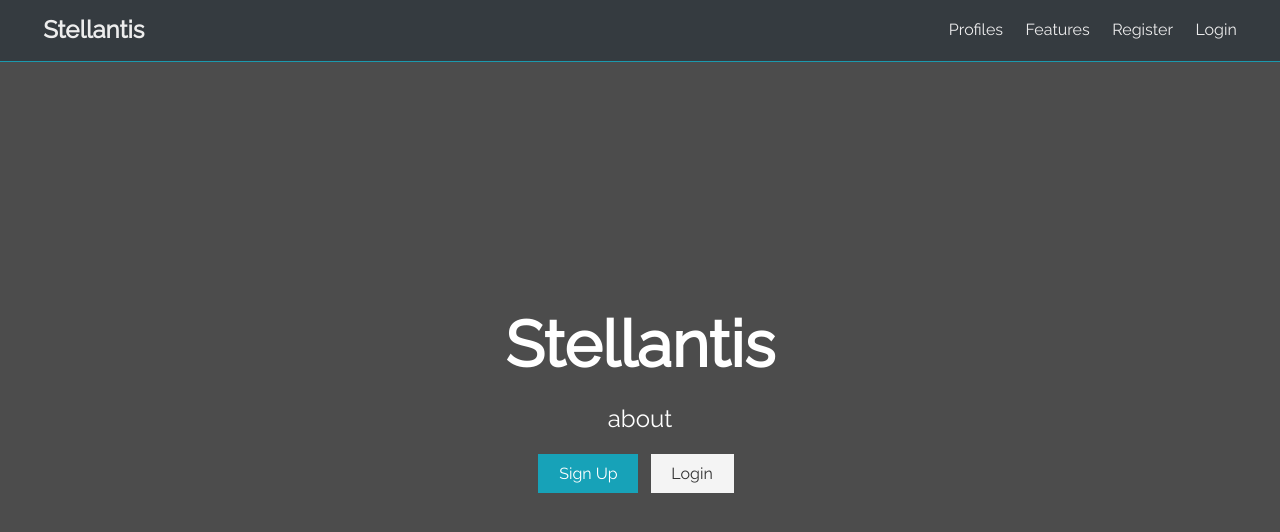
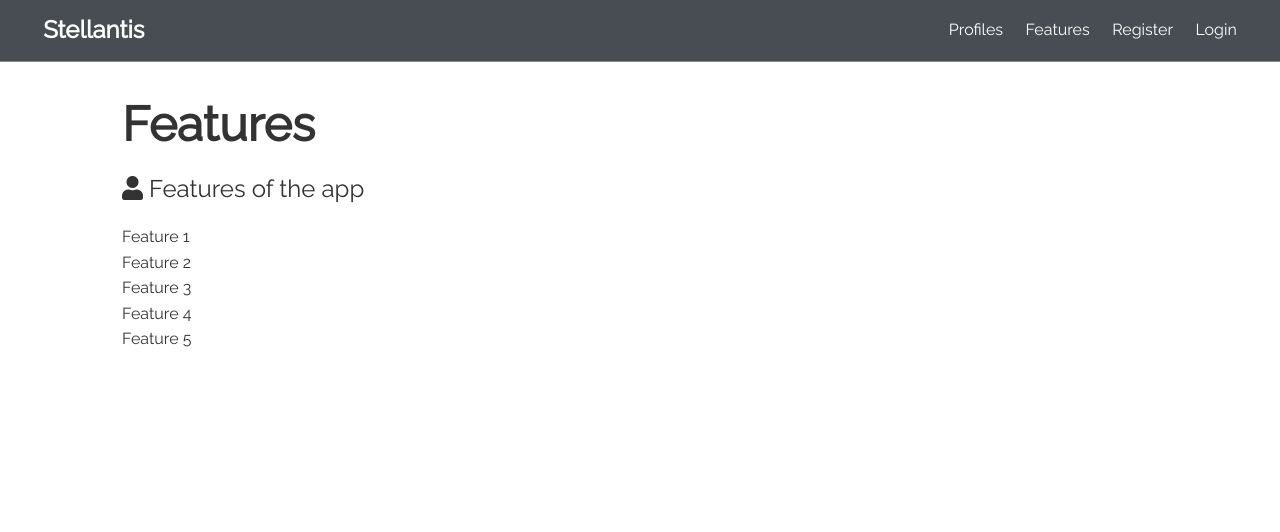
Before and after one commit to vstflugel/MEGATHON---STELLANTIS, a plain HTML site: page Website/features.html in a window 1280 px wide. Drawn offline with Linux system fonts and the light colour scheme.

Commit message:
updated website files

```diff
--- a/Website/features.html
+++ b/Website/features.html
@@ -29,18 +29,26 @@
         <li><a href="login.html">Login</a></li>
       </ul>
     </nav>
-    <section class="landing">
-      <div class="dark-overlay">
-        <div class="landing-inner">
-          <h1 class="x-large">Stellantis</h1>
-          <p class="lead">
-            about
-          </p>
-          <div class="buttons">
-            <a href="register.html" class="btn btn-primary">Sign Up</a>
-            <a href="login.html" class="btn btn-light">Login</a>
-          </div>
-        </div>
+    <!-- Listing features of the app -->
+    <section class="container">
+      <h1 class="large text
+[...]
+
+-primary">Features</h1>
+      <p class="lead">
+        <i class="fas fa-user"></i> Features of the app
+      </p>
+      <div class="form-group">
+        <ul>
+          <li>Feature 1</li>
+          <li>Feature 2</li>
+          <li>Feature 3</li>
+          <li>Feature 4</li>
+          <li>Feature 5</li>
+        </ul>
       </div>
     </section>
+
+
+
   </body>
```
Also changed, not shown: Website/login.html (+2 -2 lines), Website/profiles.html (+2 -2 lines), Website/register.html (+2 -2 lines).
